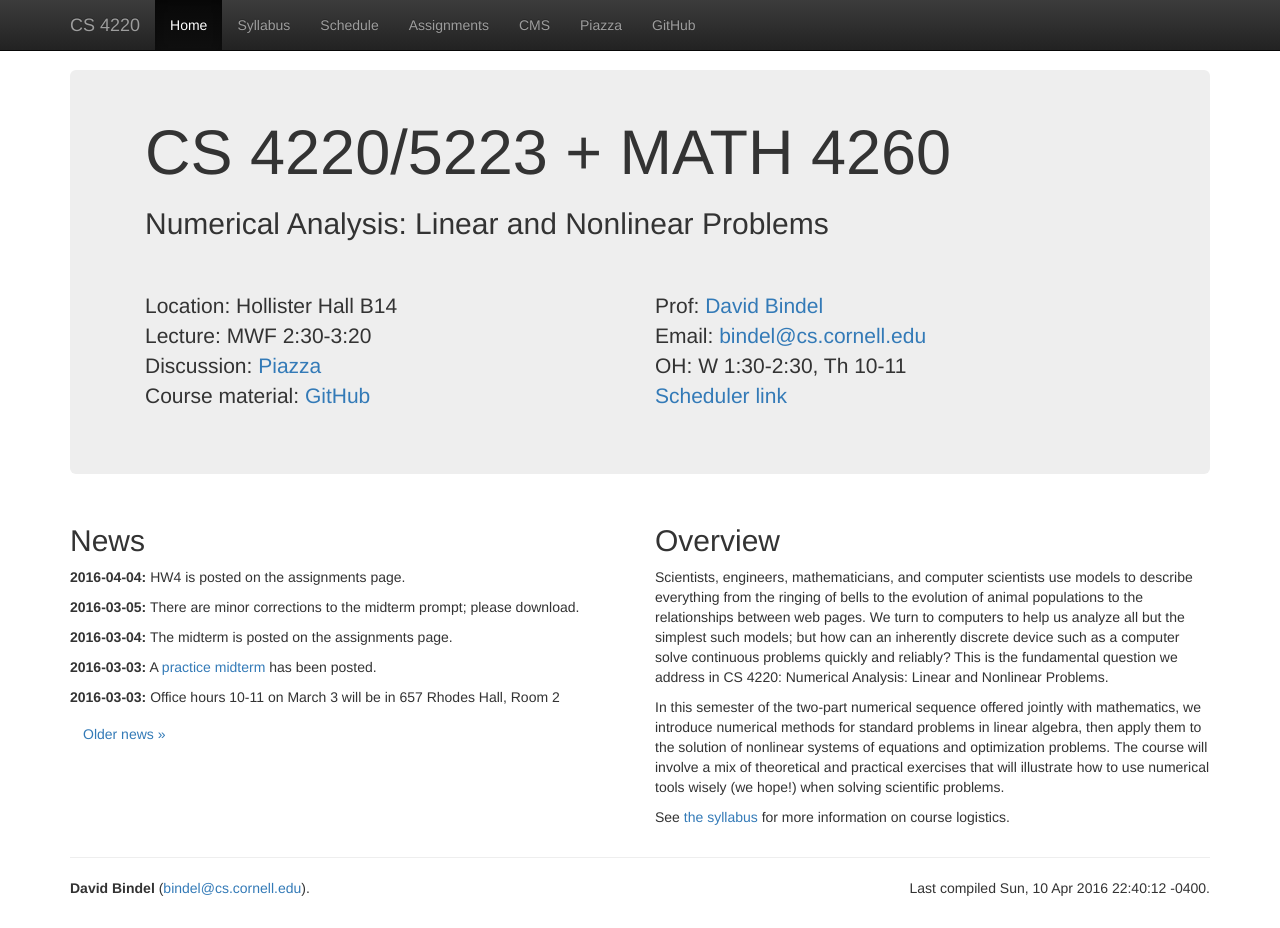
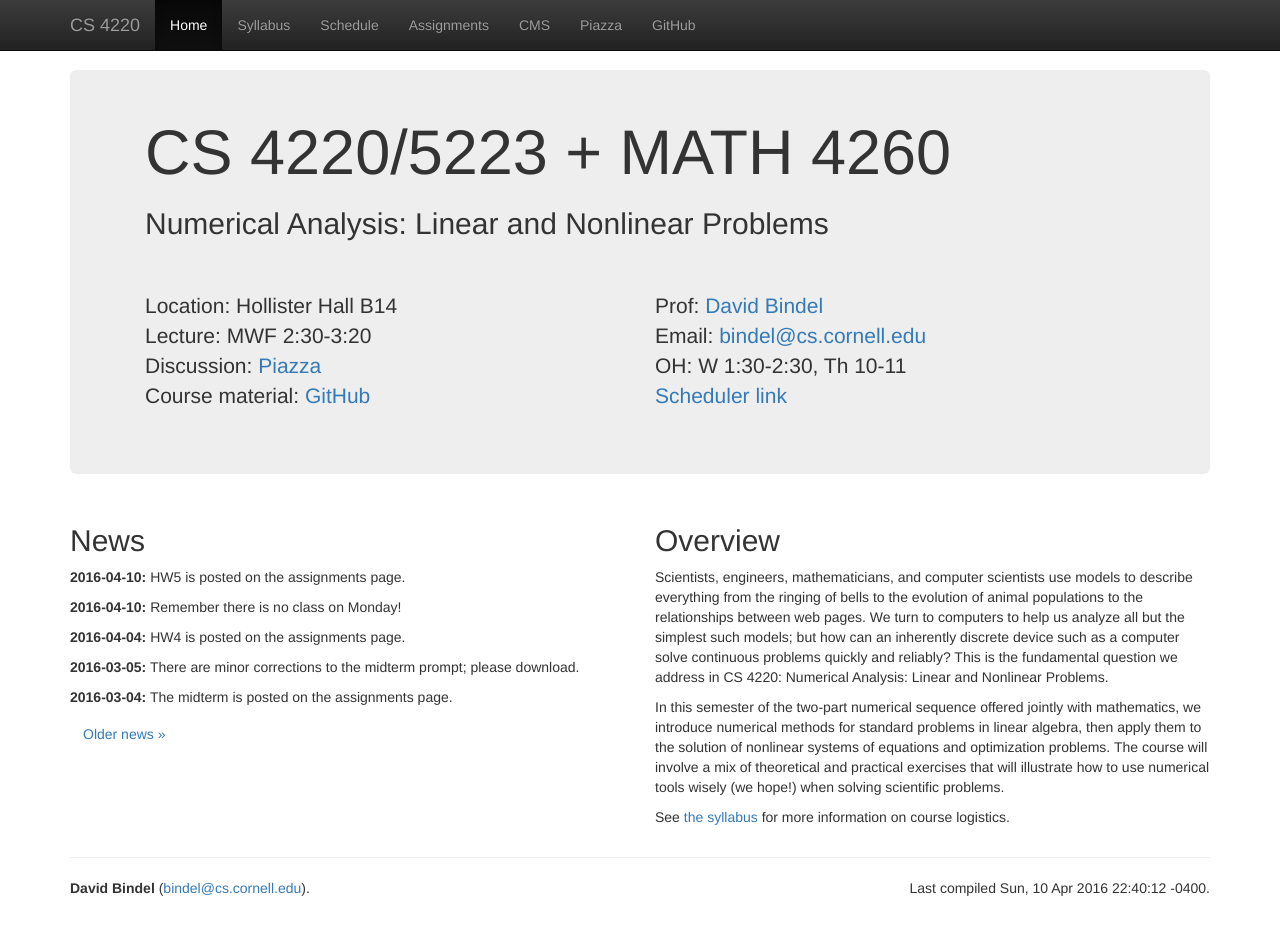
Before and after one commit to dbindel/cs4220-s17, a Jekyll site: the page built from web/index.html, in a window 1280 px wide and 928 px high. Built offline with Jekyll 4.4.1, drawn with Linux system fonts in a browser that asks for light colours; nearby versions of some CDN libraries.

Commit message:
Added HW 5.

```diff
--- a/web/_data/news.yml
+++ b/web/_data/news.yml
@@ -58,3 +58,9 @@
 -
   date: 2016-04-04
   text: HW4 is posted on the assignments page.
+-
+  date: 2016-04-10
+  text: Remember there is no class on Monday!
+-
+  date: 2016-04-10
+  text: HW5 is posted on the assignments page.
```
